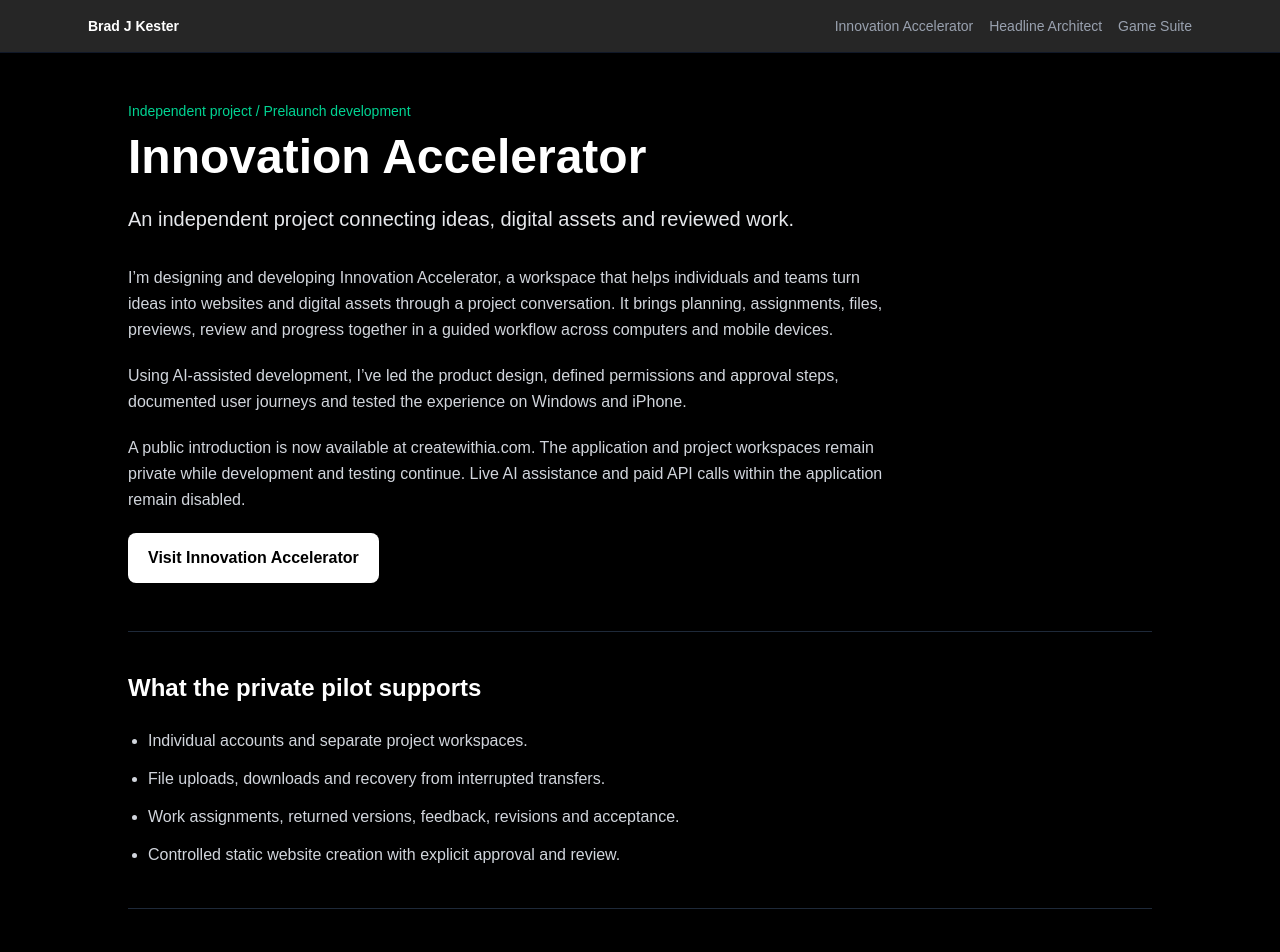
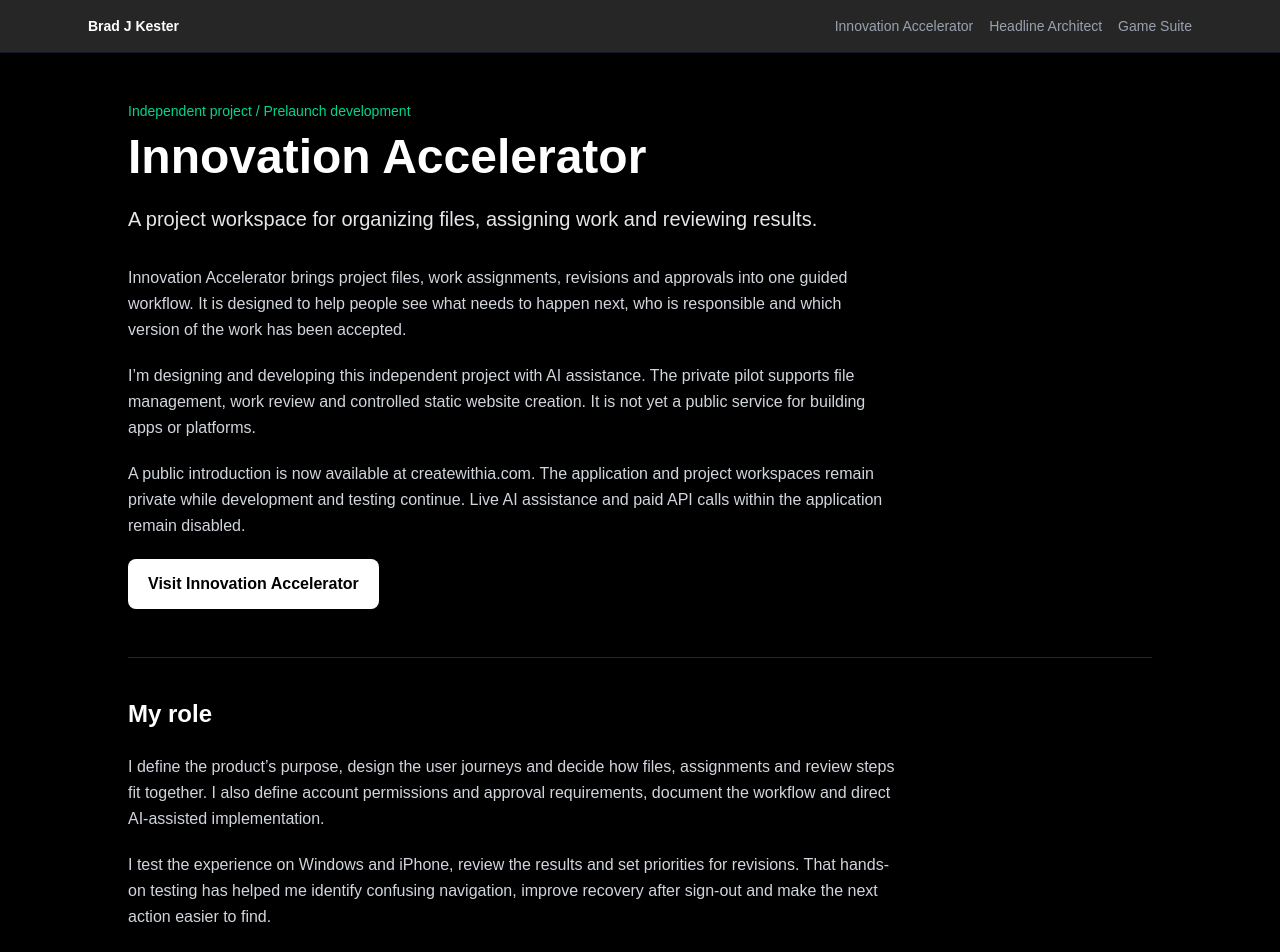
Before and after one commit to KestCo/my-portfolio, a Next.js app: page /projects/cloud-coding-system in a window 1280 px wide. Shown: the top 952 px of the page. Built offline with nearby package versions, Linux system fonts and the light colour scheme.

Commit message:
Clarify Innovation Accelerator role and update public resume

```diff
--- a/app/page.tsx
+++ b/app/page.tsx
@@ -75,7 +75,7 @@ export default function Home() {
               </h3>
 
               <p className="text-gray-400 mb-6">
-                A workspace in development connecting project conversations, digital assets and reviewed work. Explore the project and its new public introduction.
+                A private-pilot workspace for organizing files, assigning work and reviewing results. An independent project I’m designing and developing with AI assistance.
               </p>
 
               <span className="text-sm text-gray-500 group-hover:text-white transition">
--- a/app/projects/cloud-coding-system/page.tsx
+++ b/app/projects/cloud-coding-system/page.tsx
@@ -6,7 +6,7 @@ import iphone from "@/public/images/innovation-accelerator/iphone.png";
 
 export const metadata: Metadata = {
   title: "Innovation Accelerator | Brad J Kester",
-  description: "A workspace in development connecting project conversations, digital assets and reviewed work. Explore Innovation Accelerator at createwithia.com.",
+  description: "An independent project workspace for organizing files, assigning work and reviewing revisions. Designed and developed by Brad Kester with AI assistance; currently in a private pilot.",
 };
 
 const capabilities = [
@@ -35,15 +35,23 @@ export default function InnovationAcceleratorPage() {
       <div className="max-w-5xl mx-auto">
         <p className="text-sm text-emerald-400 mb-3">Independent project / Prelaunch development</p>
         <h1 className="text-3xl md:text-5xl font-bold mb-6 break-words">Innovation Accelerator</h1>
-        <p className="text-xl text-gray-200 mb-8 max-w-3xl">An independent project connecting ideas, digital assets and reviewed work.</p>
+        <p className="text-xl text-gray-200 mb-8 max-w-3xl">A project workspace for organizing files, assigning work and reviewing results.</p>
         <div className="max-w-3xl space-y-5 text-gray-300 leading-relaxed mb-12">
-          <p>I’m designing and developing Innovation Accelerator, a workspace that helps individuals and teams turn ideas into websites and digital assets through a project conversation. It brings planning, assignments, files, previews, review and progress together in a guided workflow across computers and mobile devices.</p>
-          <p>Using AI-assisted development, I’ve led the product design, defined permissions and approval steps, documented user journeys and tested the experience on Windows and iPhone.</p>
+          <p>Innovation Accelerator brings project files, work assignments, revisions and approvals into one guided workflow. It is designed to help people see what needs to happen next, who is responsible and which version of the work has been accepted.</p>
+          <p>I’m designing and developing this independent project with AI assistance. The private pilot supports file management, work review and controlled static website creation. It is not yet a public service for building apps or platforms.</p>
           <p>A public introduction is now available at createwithia.com. The application and project workspaces remain private while development and testing continue. Live AI assistance and paid API calls within the application remain disabled.</p>
           <a href="https://createwithia.com" className="inline-flex max-w-full items-center justify-center rounded-lg bg-white px-5 py-3 text-center font-semibold text-black hover:bg-gray-200 focus-visible:outline-2 focus-visible:outline-offset-4 focus-visible:outline-emerald-400">
             Visit Innovation Accelerator
           </a>
         </div>
+
+        <section className="border-t border-gray-800 py-10" aria-labelledby="role-heading">
+          <h2 id="role-heading" className="text-2xl font-semibold mb-6">My role</h2>
+          <div className="max-w-3xl space-y-5 text-gray-300 leading-relaxed">
+            <p>I define the product’s purpose, design the user journeys and decide how files, assignments and review steps fit together. I also define account permissions and approval requirements, document the workflow and direct AI-assisted implementation.</p>
+            <p>I test the experience on Windows and iPhone, review the results and set priorities for revisions. That hands-on testing has helped me identify confusing navigation, improve recovery after sign-out and make the next action easier to find.</p>
+          </div>
+        </section>
 
         <section className="border-t border-gray-800 py-10" aria-labelledby="pilot-heading">
           <h2 id="pilot-heading" className="text-2xl font-semibold mb-6">What the private pilot supports</h2>
@@ -71,7 +79,7 @@ export default function InnovationAcceleratorPage() {
         <section className="border-t border-gray-800 pt-10" aria-labelledby="lessons-heading">
           <h2 id="lessons-heading" className="text-2xl font-semibold mb-6">What this project demonstrates</h2>
           <div className="max-w-3xl space-y-5 text-gray-300 leading-relaxed">
-            <p>The technical work is part of a broader challenge: making complex processes understandable and dependable. I’ve used hands-on testing to identify confusing navigation, improve recovery after sign-out and make the next action easier to find.</p>
+            <p>This project shows how I translate a complicated production process into a clearer sequence of decisions and actions. My focus is on making responsibilities, access and review understandable, then testing whether the workflow behaves as intended.</p>
             <p>Those lessons connect directly to newsroom leadership: establish clear responsibilities, listen to users, document decisions, protect access and evaluate technology by whether it helps people produce better work.</p>
           </div>
         </section>
```
Also changed, not shown: 1 other file (tests, documents, lock files or other folders).
